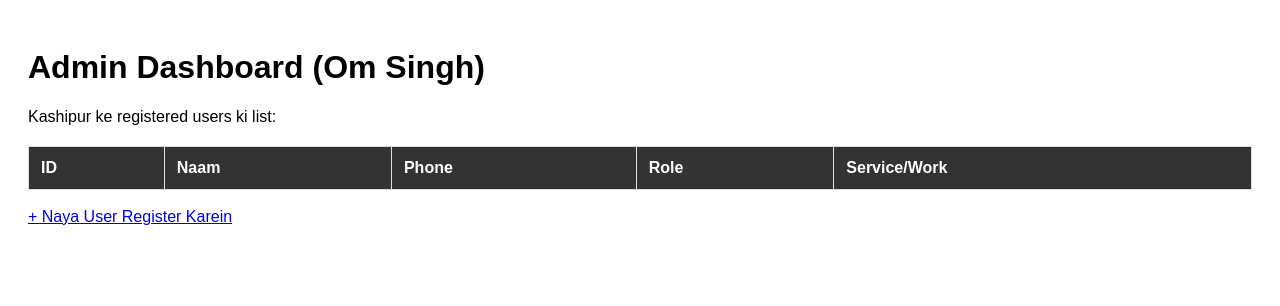
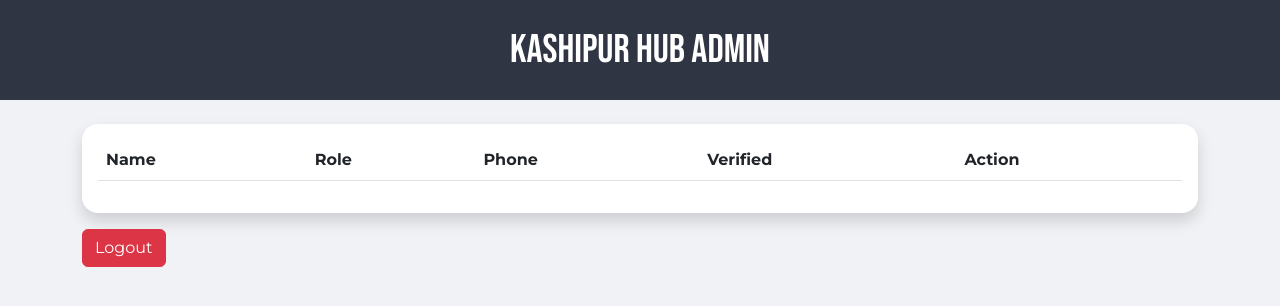
Before and after one commit to oms91799-gif/Kashipur_Service_Hub, a Flask app: template templates/admin.html in a window 1280 px wide. Shown: the top 306 px of the page. Run offline with Flask 3, Linux system fonts and the light colour scheme; the template is opened without the code that fills it, so the values that code supplies are empty.

Commit message:
Update admin.html

```diff
--- a/templates/admin.html
+++ b/templates/admin.html
@@ -1,37 +1,44 @@
 <!DOCTYPE html>
 <html>
 <head>
-    <title>Admin Panel - Kashipur Service Hub</title>
+    <meta name="viewport" content="width=device-width, initial-scale=1">
+    <link href="https://cdn.jsdelivr.net/npm/bootstrap@5.3.0/dist/css/bootstrap.min.css" rel="stylesheet">
+    <link href="https://fonts.googleapis.com/css2?family=Bebas+Neue&family=Montserrat:wght@400;700&display=swap" rel="stylesheet">
     <style>
-        body { font-family: Arial; padding: 20px; }
-        table { width: 100%; border-collapse: collapse; margin-top: 20px; }
-        th, td { border: 1px solid #ddd; padding: 12px; text-align: left; }
-        th { background-color: #333; color: white; }
-        tr:nth-child(even) { background-color: #f2f2f2; }
+        body { font-family: 'Montserrat', sans-serif; background: #f1f2f6; }
+        .admin-header { background: #2f3542; color: white; padding: 20px; font-family: 'Bebas Neue'; font-size: 2.5rem; }
     </style>
 </head>
 <body>
-    <h1>Admin Dashboard (Om Singh)</h1>
-    <p>Kashipur ke registered users ki list:</p>
-    <table>
+    <div class="admin-header text-center">KASHIPUR HUB ADMIN</div>
+    <div class="container mt-4">
+        <div class="table-responsive bg-white p-3 rounded-4 shadow">
+            <table class="table align-middle">
+                <thead>
                     <tr>
-            <th>ID</th>
-            <th>Naam</th>
+                        <th>Name</th>
+                        <th>Role</th>
                         <th>Phone</th>
-            <th>Role</th>
-            <th>Service/Work</th>
+                        <th>Verified</th>
+                        <th>Action</th>
                     </tr>
+                </thead>
+                <tbody>
                     {% for user in users %}
                     <tr>
-            <td>{{ user.id }}</td>
                         <td>{{ user.name }}</td>
+                        <td>{{ user.role }}</td>
                         <td>{{ user.phone }}</td>
-            <td>{{ user.role }}</td>
-            <td>{{ user.service }}</td>
+                        <td>{{ "✅ Yes" if user.is_verified else "❌ No" }}</td>
+                        <td>
+                            <a href="/verify/{{user.id}}" class="btn btn-sm btn-dark">Toggle Verify</a>
+                        </td>
                     </tr>
                     {% endfor %}
+                </tbody>
             </table>
-    <br>
-    <a href="/">+ Naya User Register Karein</a>
+        </div>
+        <a href="/logout" class="btn btn-danger mt-3">Logout</a>
+    </div>
 </body>
 </html>
```
Lines whose indentation alone changed are shown as unchanged.
